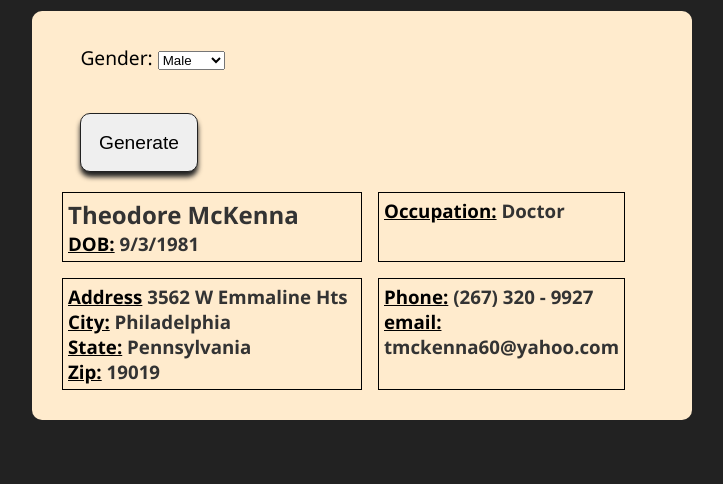
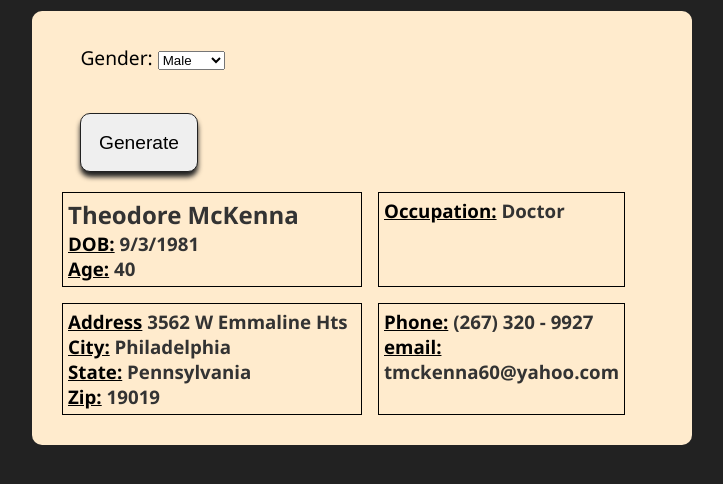
Before and after one commit to ConnorBoulton/Random-Person-Generator, a plain HTML site: page index.html in a window 1280 px wide. Both pictures are taken after a click on the button "Generate". Shown: the part 236-720 px from the top of the page, without its empty margins (278-1001 px from the left). Drawn offline with Linux system fonts and the light colour scheme.

Commit message:
added age function

```diff
--- a/index.html
+++ b/index.html
@@ -28,6 +28,7 @@
           <span>
             <h2 class="name">John Smith</h3>
             <h3 class="dob"><strong>DOB:</strong> 10/5/1946</h3>
+            <h3 class="age"><strong>Age:</strong> 0</h3>
           </span>
           <span>
             <h3 class="occupation"><strong>Occupation:</strong> Welder</h3>
--- a/main.js
+++ b/main.js
@@ -310,6 +310,7 @@ const city = document.querySelector(".city");
 const state = document.querySelector(".state");
 const zip = document.querySelector(".zip");
 const address = document.querySelector(".address");
+const age = document.querySelector(".age");
 
 // functions
 function generateMaleName() {
@@ -333,7 +334,15 @@ function generateDOB() {
     Math.floor(Math.random() * 30) + 1
   }/${Math.floor(Math.random() * (max - min + 1) + min)}`;
 
+  // calculates age
+  let birthDate = new Date(dateOfBirth);
+  let monthDifference = Date.now() - birthDate.getTime();
+  let ageDate = new Date(monthDifference);
+  let year = ageDate.getUTCFullYear();
+  let calcAge = Math.abs(year - 1970);
+
   dob.innerHTML = `<strong>DOB:</strong> ${dateOfBirth}`;
+  age.innerHTML = `<strong>Age:</strong> ${calcAge}`;
 }
 
 function generateOccupation() {
```
